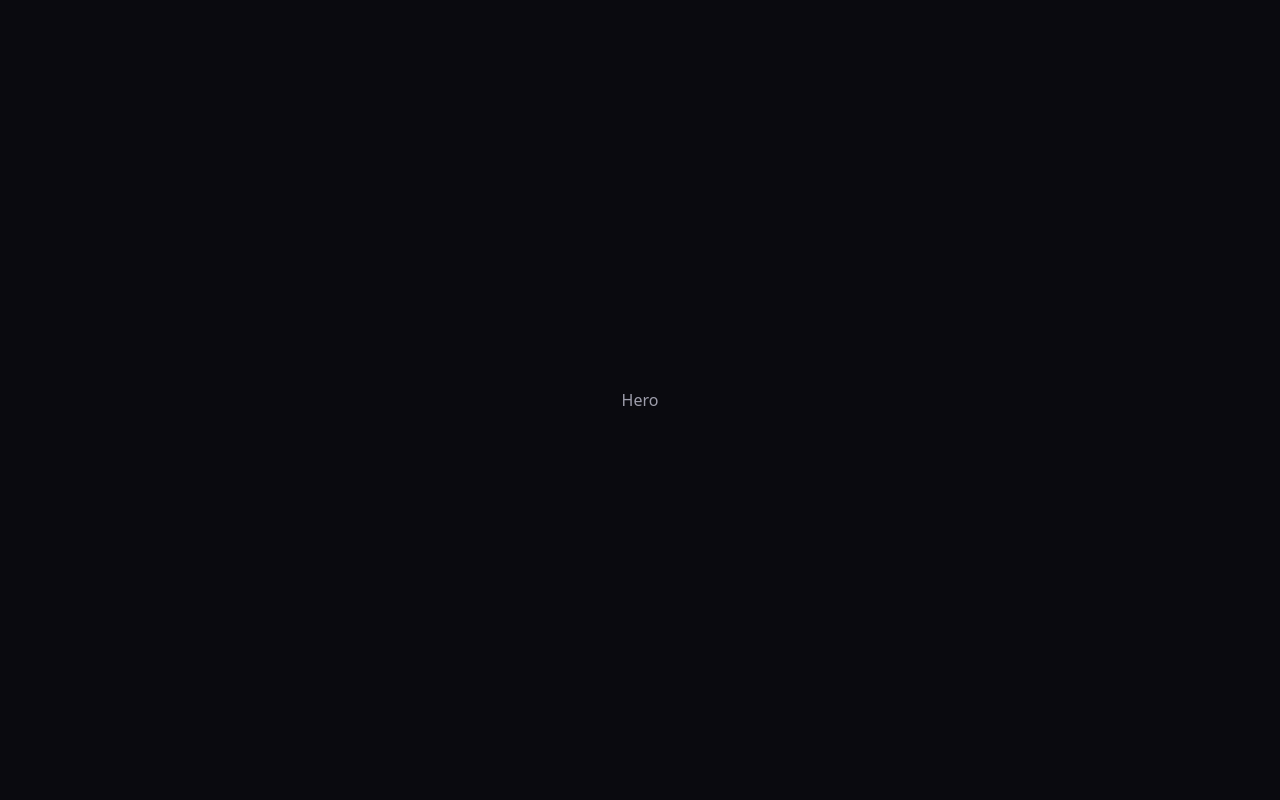
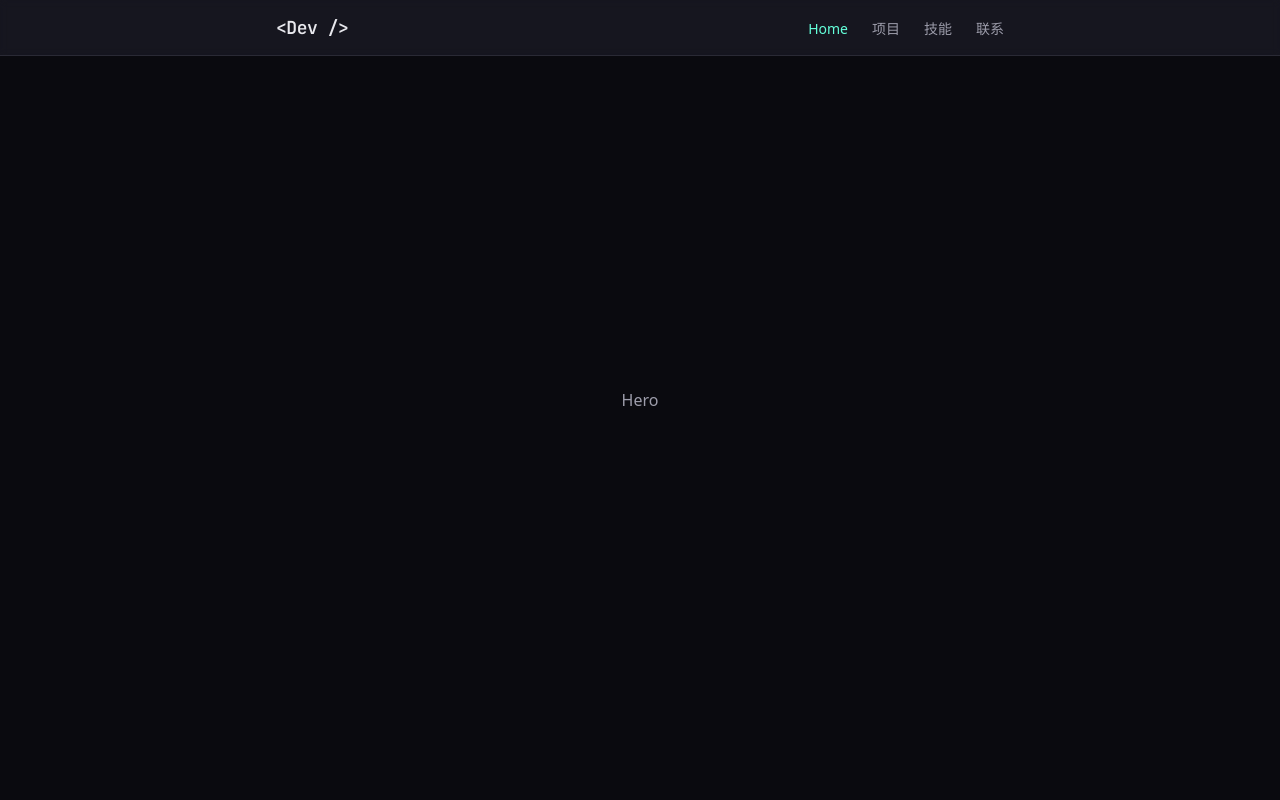
Before and after one commit to lib122223/blog, a React (Vite) app: page / in a window 1280 px wide. Shown: the top 800 px of the page. Built offline with nearby package versions, Linux system fonts and the light colour scheme.

Commit message:
Navbar 桌面端 + useScrollSpy 滚动高亮
固定顶栏 56px，bg-elevated/80 + backdrop-blur，IntersectionObserver 监听区块高亮锚点。

```diff
--- a/src/App.tsx
+++ b/src/App.tsx
@@ -1,3 +1,4 @@
+import Navbar from './components/Navbar'
 import Hero from './sections/Hero/Hero'
 import Projects from './sections/Projects/Projects'
 import Skills from './sections/Skills/Skills'
@@ -5,11 +6,14 @@ import Contact from './sections/Contact/Contact'
 
 export default function App() {
   return (
+    <>
+      <Navbar />
       <main className="max-w-3xl mx-auto px-5">
         <Hero />
         <Projects />
         <Skills />
         <Contact />
       </main>
+    </>
   )
 }
--- /dev/null
+++ b/src/components/Navbar.tsx
@@ -0,0 +1,47 @@
+import { useScrollSpy } from '../hooks/useScrollSpy'
+
+const NAV_ITEMS = [
+  { id: 'hero', label: 'Home' },
+  { id: 'projects', label: '项目' },
+  { id: 'skills', label: '技能' },
+  { id: 'contact', label: '联系' },
+]
+
+export default function Navbar() {
+  const activeId = useScrollSpy()
+
+  const handleClick = (id: string) => {
+    const el = document.getElementById(id)
+    if (el) {
+      el.scrollIntoView({ behavior: 'smooth' })
+    }
+  }
+
+  return (
+    <nav className="fixed top-0 left-0 right-0 z-50 h-14 bg-bg-elevated/80 backdrop-blur-sm border-b border-bg-divider">
+      <div className="max-w-3xl mx-auto px-5 h-full flex items-center justify-between">
+        <button
+          onClick={() => handleClick('hero')}
+          className="font-mono text-lg font-semibold text-text-primary tracking-tight"
+        >
+          {'<Dev />'}
+        </button>
+
+        <ul className="flex items-center gap-6">
+          {NAV_ITEMS.map((item) => (
+            <li key={item.id}>
+              <button
+                onClick={() => handleClick(item.id)}
+                className={`text-sm font-medium transition-colors duration-200 hover:text-accent ${
+                  activeId === item.id ? 'text-accent' : 'text-text-secondary'
+                }`}
+              >
+                {item.label}
+              </button>
+            </li>
+          ))}
+        </ul>
+      </div>
+    </nav>
+  )
+}
--- /dev/null
+++ b/src/hooks/useScrollSpy.ts
@@ -0,0 +1,31 @@
+import { useState, useEffect } from 'react'
+
+const SECTION_IDS = ['hero', 'projects', 'skills', 'contact']
+
+export function useScrollSpy(): string {
+  const [activeId, setActiveId] = useState('hero')
+
+  useEffect(() => {
+    const observers: IntersectionObserver[] = []
+
+    for (const id of SECTION_IDS) {
+      const el = document.getElementById(id)
+      if (!el) continue
+
+      const observer = new IntersectionObserver(
+        ([entry]) => {
+          if (entry.isIntersecting) {
+            setActiveId(id)
+          }
+        },
+        { threshold: 0.3 }
+      )
+      observer.observe(el)
+      observers.push(observer)
+    }
+
+    return () => observers.forEach((o) => o.disconnect())
+  }, [])
+
+  return activeId
+}
--- a/src/sections/Contact/Contact.tsx
+++ b/src/sections/Contact/Contact.tsx
@@ -1,6 +1,6 @@
 export default function Contact() {
   return (
-    <section id="contact" className="py-20">
+    <section id="contact" className="py-20 scroll-mt-14">
       <p className="text-text-secondary">Contact</p>
     </section>
   )
--- a/src/sections/Hero/Hero.tsx
+++ b/src/sections/Hero/Hero.tsx
@@ -1,6 +1,6 @@
 export default function Hero() {
   return (
-    <section id="hero" className="min-h-screen flex items-center justify-center">
+    <section id="hero" className="min-h-screen flex items-center justify-center scroll-mt-14">
       <p className="text-text-secondary">Hero</p>
     </section>
   )
--- a/src/sections/Projects/Projects.tsx
+++ b/src/sections/Projects/Projects.tsx
@@ -1,6 +1,6 @@
 export default function Projects() {
   return (
-    <section id="projects" className="py-20">
+    <section id="projects" className="py-20 scroll-mt-14">
       <p className="text-text-secondary">Projects</p>
     </section>
   )
--- a/src/sections/Skills/Skills.tsx
+++ b/src/sections/Skills/Skills.tsx
@@ -1,6 +1,6 @@
 export default function Skills() {
   return (
-    <section id="skills" className="py-20">
+    <section id="skills" className="py-20 scroll-mt-14">
       <p className="text-text-secondary">Skills</p>
     </section>
   )
```
Lines whose indentation alone changed are shown as unchanged.
